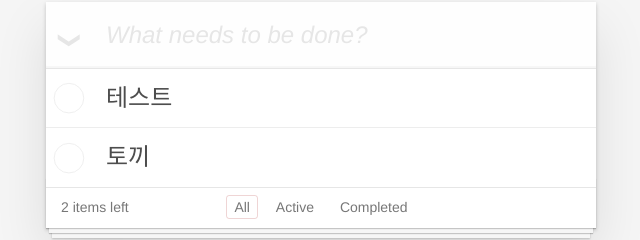
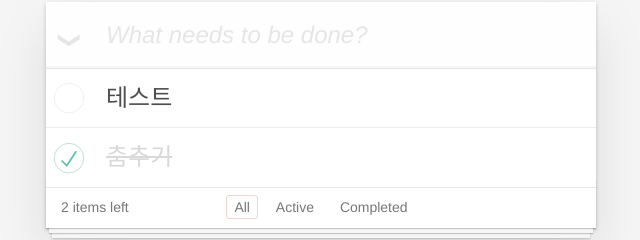
Before and after one commit to ichbinmin2/frontend_study, a React app: page / in a window 1280 px wide. Shown: the part 128-368 px from the top of the page, without its empty margins (319-959 px from the left). Built offline with nearby package versions, Linux system fonts and the light colour scheme.

Commit message:
TodoItem에 completed 추가

```diff
--- a/src/components/TodoItem.tsx
+++ b/src/components/TodoItem.tsx
@@ -2,13 +2,14 @@ import React from "react";
 
 interface TodoItemProps {
   text: string;
+  completed: boolean;
 }
 
-function TodoItem({ text }: TodoItemProps) {
+function TodoItem({ text, completed }: TodoItemProps) {
   return (
-    <li className="">
+    <li className={completed ? "completed" : ""}>
       <div className="view">
-        <input className="toggle" type="checkbox" />
+        <input className="toggle" type="checkbox" checked={completed} />
         <label>{text}</label>
         <button className="destroy"></button>
       </div>
--- a/src/index.tsx
+++ b/src/index.tsx
@@ -9,7 +9,10 @@ import "./style.css";
 
 function App() {
   // https://todomvc.com/examples/react/#/
-  const [todoList, setTodoList] = useState(["테스트", "토끼"]);
+  const [todoList, setTodoList] = useState([
+    { text: "테스트", completed: false },
+    { text: "춤추기", completed: true },
+  ]);
 
   return (
     <section className="todoapp">
@@ -22,7 +25,7 @@ function App() {
           <CompleteAllCheckBox />
           <ul className="todo-list">
             {todoList.map((todo) => (
-              <TodoItem text={todo} />
+              <TodoItem key={todo.text} {...todo} />
             ))}
           </ul>
         </section>
```
